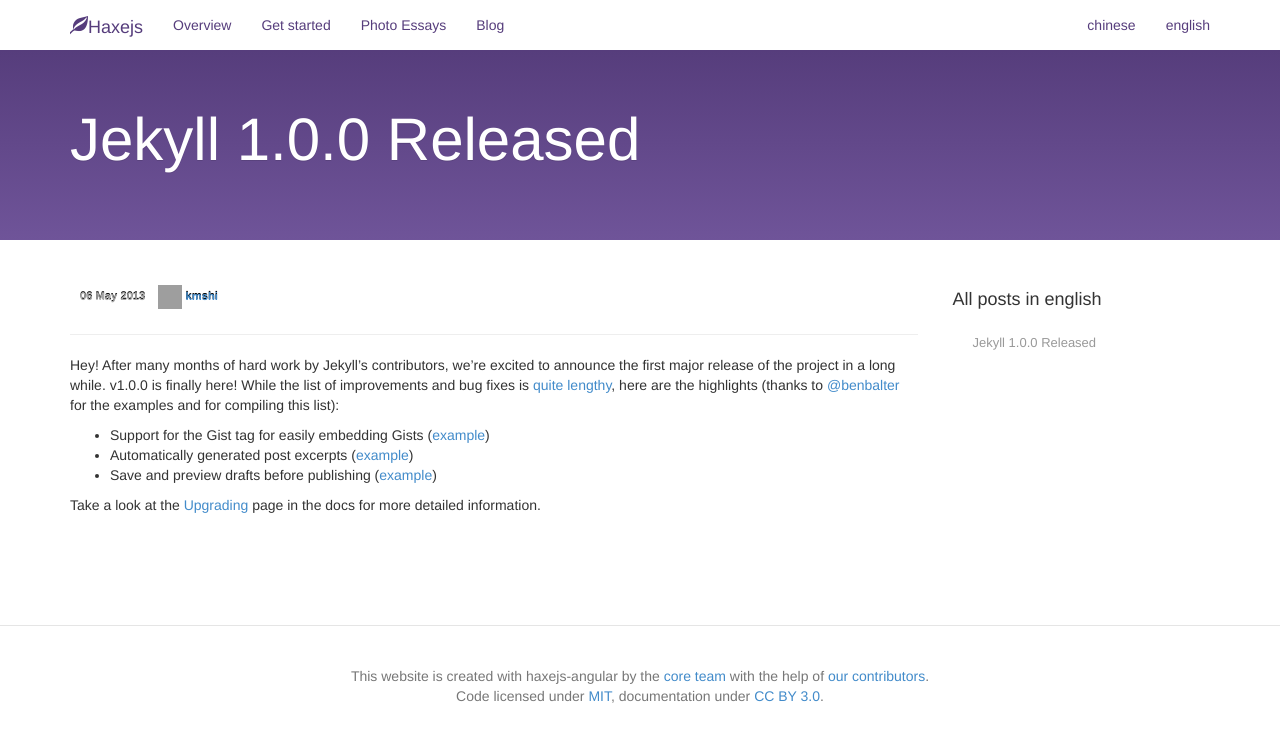
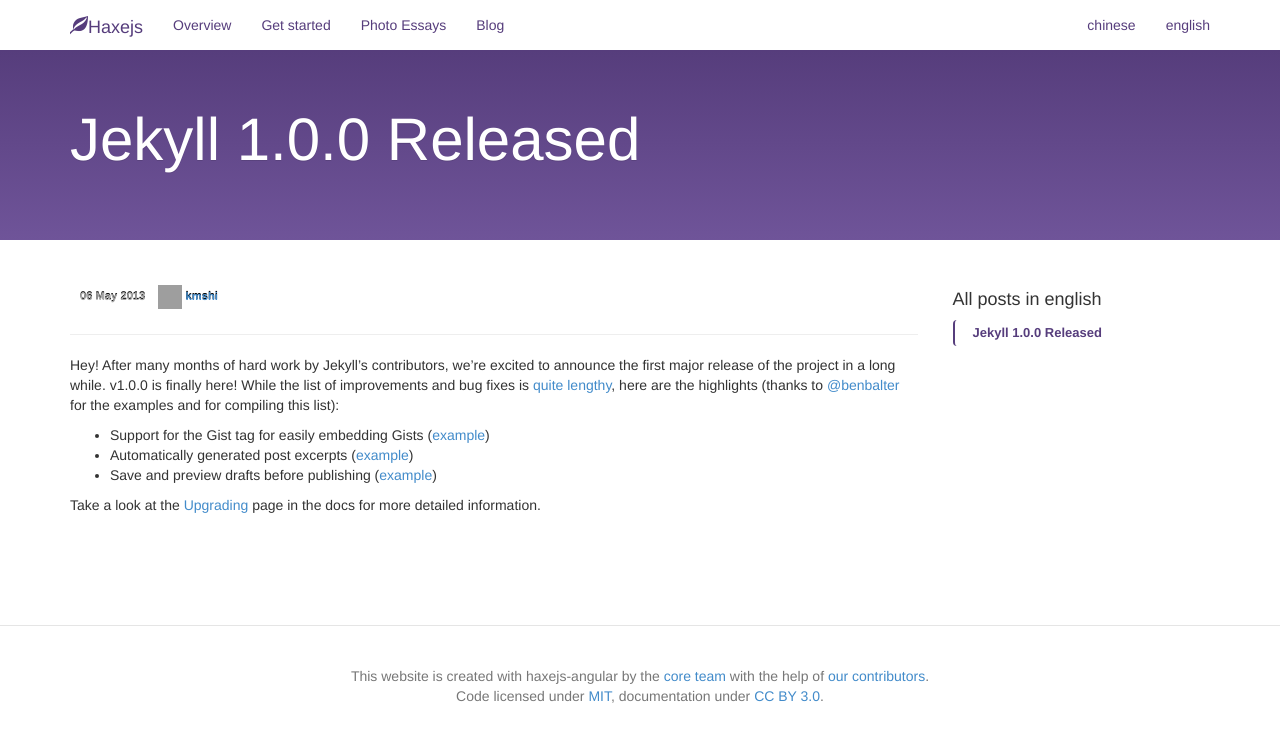
Before and after one commit to haxejs/haxejs.com, a Jekyll site: the page built from _posts/2013-05-06-jekyll-1-0-0-released.md, in a window 1280 px wide. Shown: the top 742 px of the page. Built offline with Jekyll 4.4.1, drawn with Linux system fonts in a browser that asks for light colours; Markdown is read by kramdown in place of the engine named in the settings; grey boxes are pictures that could not be loaded.

Commit message:
change sidenav style

```diff
--- a/_layouts/post_en.html
+++ b/_layouts/post_en.html
@@ -20,9 +20,9 @@
 </div>
 <div class="col-md-3 bs-docs-sidebar hidden-print" role="complementary">
 	<h4>All posts in english</h4>
-    <ul class="nav bs-docs-sidenav">
+    <ul class="nav nav-pills nav-stacked">
         {% for post in site.categories.en %}
-	    <li><a href="{{ post.url }}" {% if page.url == post.url %}disabled{% endif %}>{{ post.title }}</a></li>
+	    <li role="presentation" {% if page.url == post.url %}class="active"{% endif %}><a href="{{ post.url }}">{{ post.title }}</a></li>
 	    {% endfor %}
 	</ul>
 </div>
```
